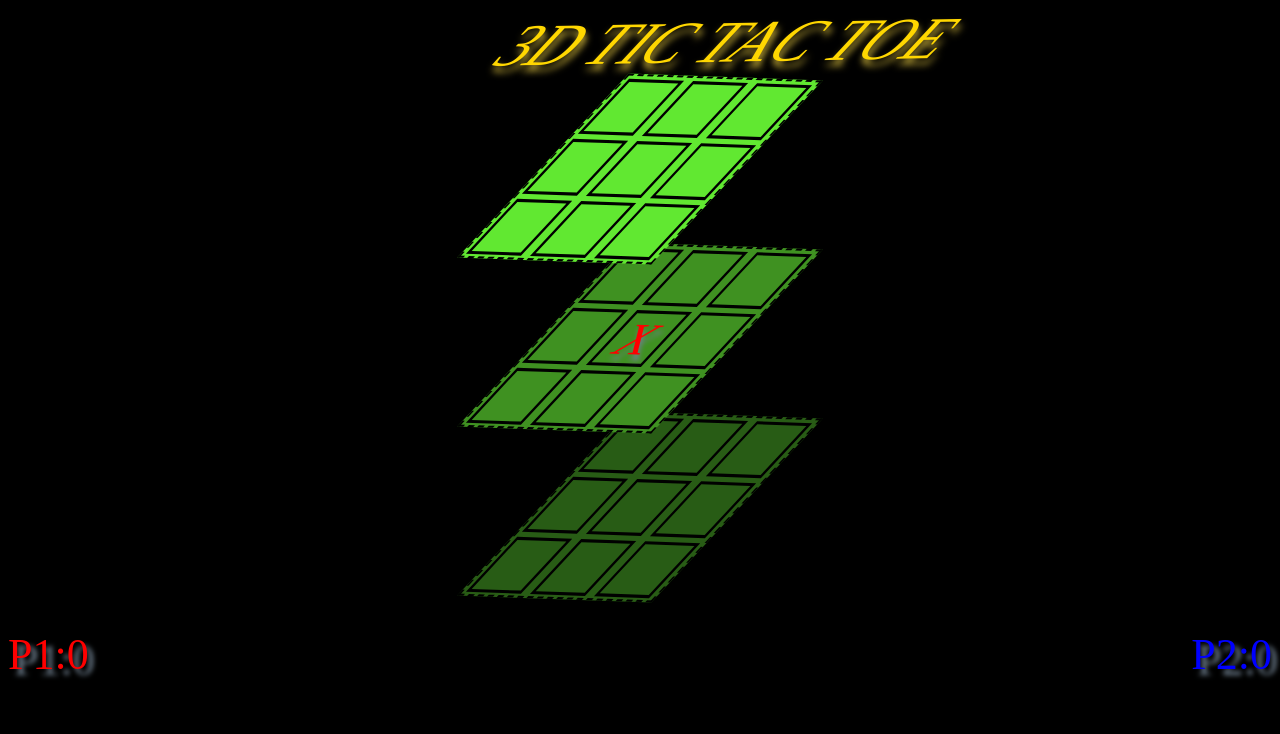
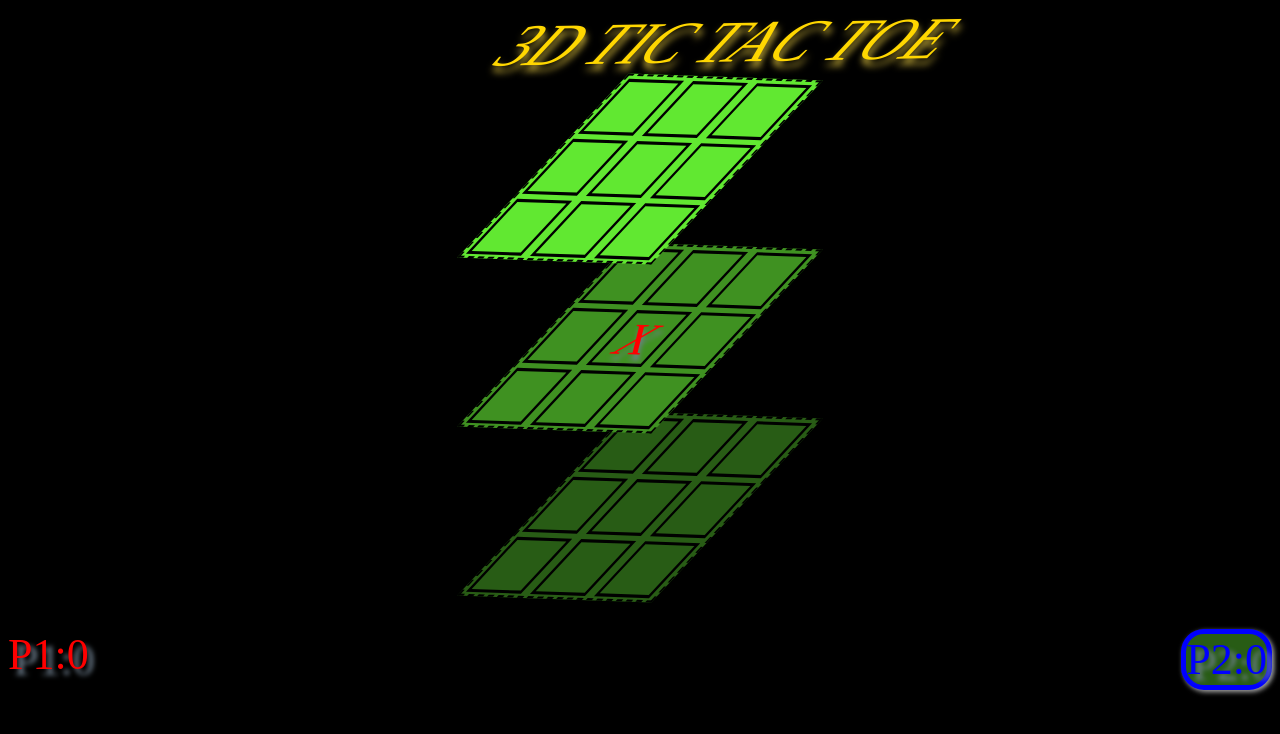
Before and after one commit to VikingPaul/3D-tic-tac-toe, a plain HTML site: page index.html in a window 1280 px wide. Both pictures are taken after a click on the element 640 px from the left and 338 px from the top of the page. Shown: the top 734 px of the page. Drawn offline with Linux system fonts and the light colour scheme.

Commit message:
asthetics and shows whose turn it is

```diff
--- a/main.css
+++ b/main.css
@@ -27,6 +27,8 @@ button {
 }
 section {
   color: silver;
+  box-shadow: 2px 2px 5px darkgray;
+  border-radius: 23px;
 }
 #p1 {
   font-size: 44px;
--- a/main.js
+++ b/main.js
@@ -36,6 +36,21 @@ function reset() {
   placeStuff()
 }
 function placeStuff() {
+  if (turn) {
+    document.getElementById("p1").style.border = "5px solid red"
+    document.getElementById("p2").style.border = "none"
+    document.getElementById("p1").style.background = "#285C15"
+    document.getElementById("p2").style.background = "none"
+    document.getElementById("p1").style.boxShadow = "2px 2px 5px darkgray"
+    document.getElementById("p2").style.boxShadow = "none"
+  } else {
+    document.getElementById("p2").style.background = "#285C15"
+    document.getElementById("p1").style.background = "none"
+    document.getElementById("p2").style.border = "5px solid blue"
+    document.getElementById("p1").style.border = "none"
+    document.getElementById("p2").style.boxShadow = "2px 2px 5px darkgray"
+    document.getElementById("p1").style.boxShadow = "none"
+  }
   for (var i = 1; i < 4; i++) {
     for (j = 1; j < 4; j++) {
       document.getElementById('top' + i + j).innerHTML = topArray[i-1][j-1]
```
